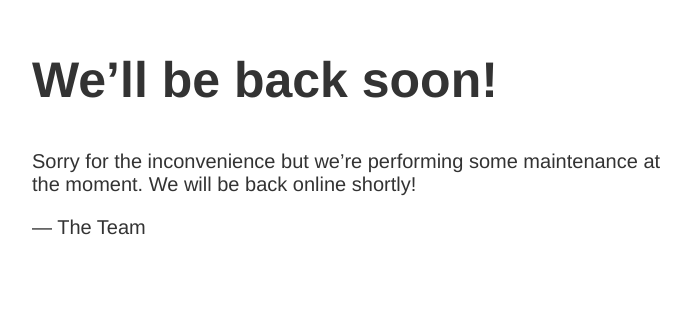
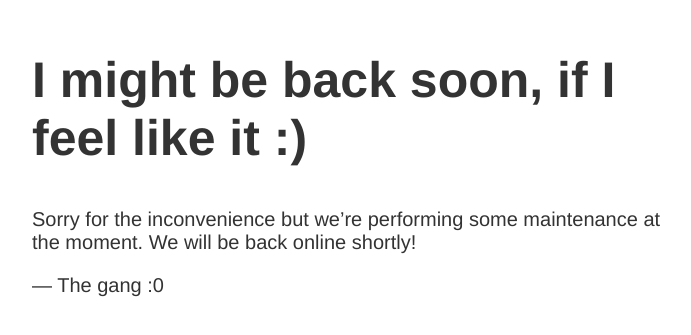
Before and after one commit to Sardiniangale/fisics, a plain HTML site: page index.html in a window 1280 px wide. Shown: the part 149-484 px from the top of the page, without its empty margins (283-974 px from the left). Drawn offline with Linux system fonts and the light colour scheme.

Commit message:
Update index.html

```diff
--- a/index.html
+++ b/index.html
@@ -10,9 +10,9 @@
 </style>
 
 <article>
-    <h1>We&rsquo;ll be back soon!</h1>
+    <h1>I might be back soon, if I feel like it :)</h1>
     <div>
         <p>Sorry for the inconvenience but we&rsquo;re performing some maintenance at the moment. We will be back online shortly!</p>
-        <p>&mdash; The Team</p>
+        <p>&mdash; The gang :0</p>
     </div>
 </article>
```
